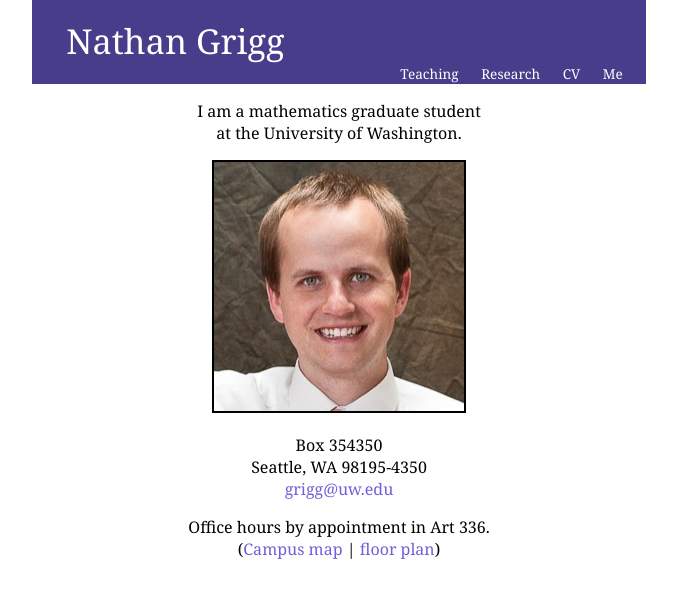
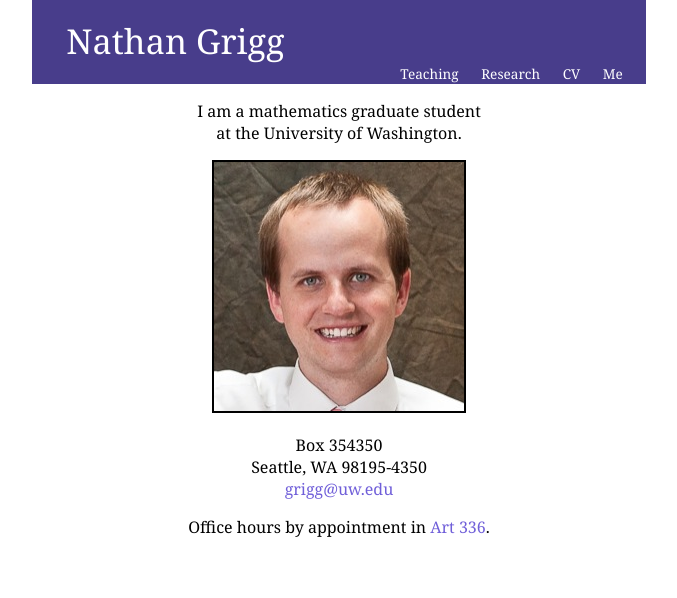
Before and after one commit to nathangrigg/website, a Jekyll site: the page built from index.md, in a window 1280 px wide. Shown: the top 598 px of the page, without its empty margins (301-978 px from the left). Built offline with Jekyll 4.4.1, drawn with Linux system fonts in a browser that asks for light colours.

Commit message:
Changed office hours format

```diff
--- a/_includes/office-hours.html
+++ b/_includes/office-hours.html
@@ -1,3 +1,3 @@
-<p>Office hours by appointment in Art 336.<br/>
-(<a href="http://www.washington.edu/maps/?l=ART">Campus map</a> |
-<a href="{{ site.url }}files/img/art3.png">floor plan</a>)</p>
+Office hours by appointment in
+<a href="http://www.washington.edu/maps/?l=ART" title="Campus map">Art</a>
+<a href="{{ site.url }}files/img/art3.png" title="Floor plan">336</a>.
--- a/index.md
+++ b/index.md
@@ -17,6 +17,6 @@ description: Nathan Grigg is a mathematics graduate student at the University of
 Seattle, WA 98195-4350<br/>
 <a href="&#x6D;a&#x69;&#x6C;&#x74;&#x6F;:&#103;&#114;&#x69;&#103;&#x67;&#64;&#117;w&#x2E;&#101;&#100;&#x75;">&#103;&#114;&#x69;&#103;&#x67;&#64;&#117;w&#x2E;&#101;&#100;&#x75;</a></p>
 
-{% include office-hours.html %}
+<p>{% include office-hours.html %}</p>
 
 </div>
```
